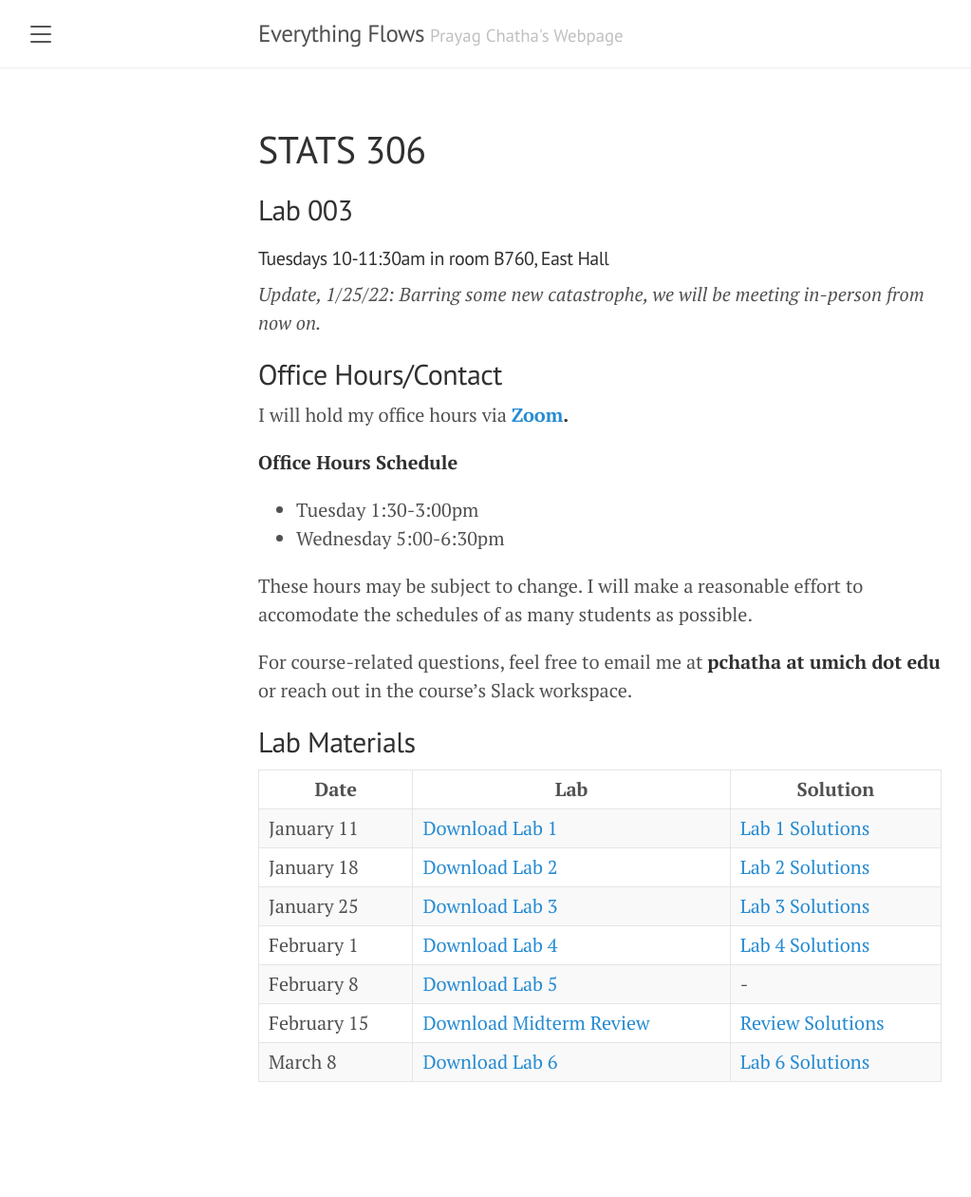
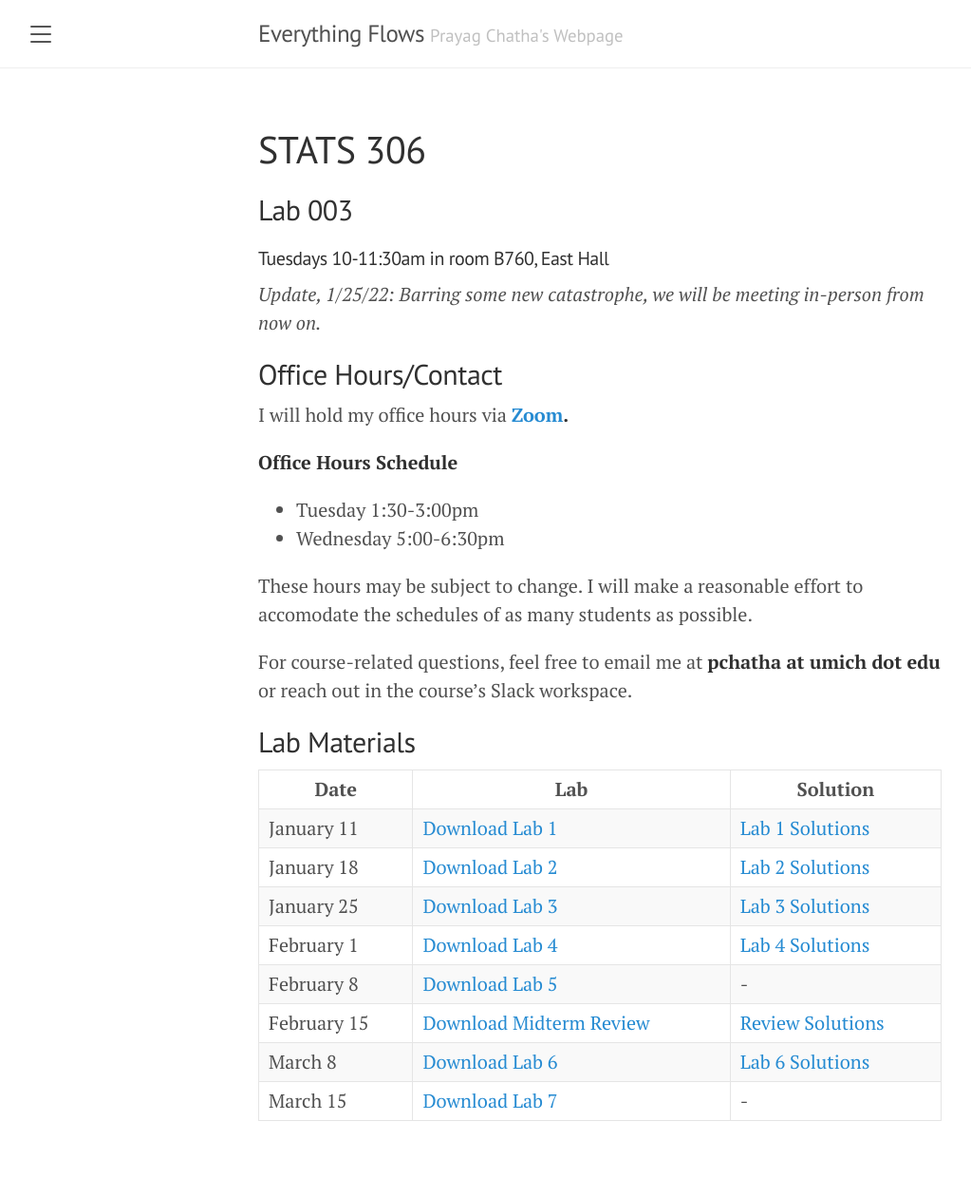
Before and after one commit to chathasphere/chathasphere.github.io, a Jekyll site: the page built from teaching/stats306.md, in a window 1280 px wide. Shown: the whole page at 95% size, without its empty margins (8-1031 px from the left). Built offline with Jekyll 4.4.1, drawn with Linux system fonts in a browser that asks for light colours; before the commit the page ends 1219 px from its top, so only the background shows below that.

Commit message:
Linked to lab 7

```diff
--- a/teaching/stats306.md
+++ b/teaching/stats306.md
@@ -29,3 +29,4 @@ For course-related questions, feel free to email me at **pchatha at umich dot ed
 | February 8 | [Download Lab 5](https://github.com/chathasphere/chathasphere.github.io/blob/main/teaching/306_materials/003_lab5.ipynb) | - |
 | February 15 | [Download Midterm Review](https://github.com/chathasphere/chathasphere.github.io/blob/main/teaching/306_materials/003_lab6.ipynb) | [Review Solutions](https://github.com/chathasphere/chathasphere.github.io/blob/main/teaching/306_materials/003_lab6_solutions.ipynb) |
 | March 8 | [Download Lab 6](https://github.com/chathasphere/chathasphere.github.io/blob/main/teaching/306_materials/stats306_lab6.ipynb) | [Lab 6 Solutions](https://github.com/chathasphere/chathasphere.github.io/blob/main/teaching/306_materials/stats306_lab6_solutions.ipynb) |
+| March 15 | [Download Lab 7](https://github.com/chathasphere/chathasphere.github.io/blob/main/teaching/306_materials/003_lab7.ipynb) | - |
```
